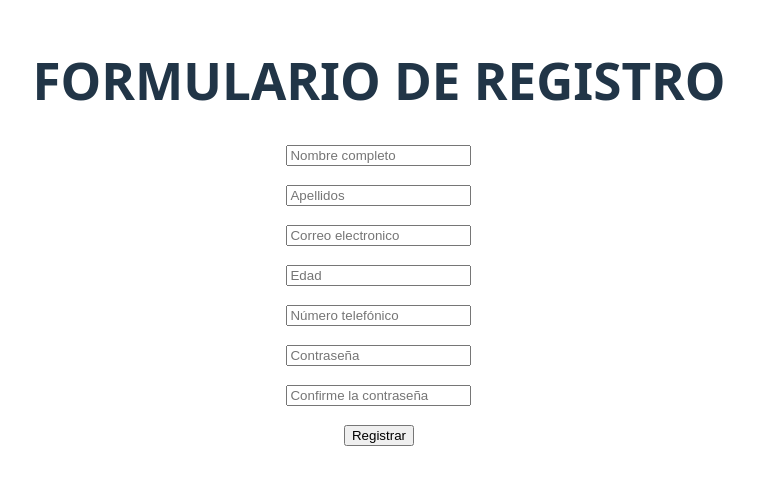
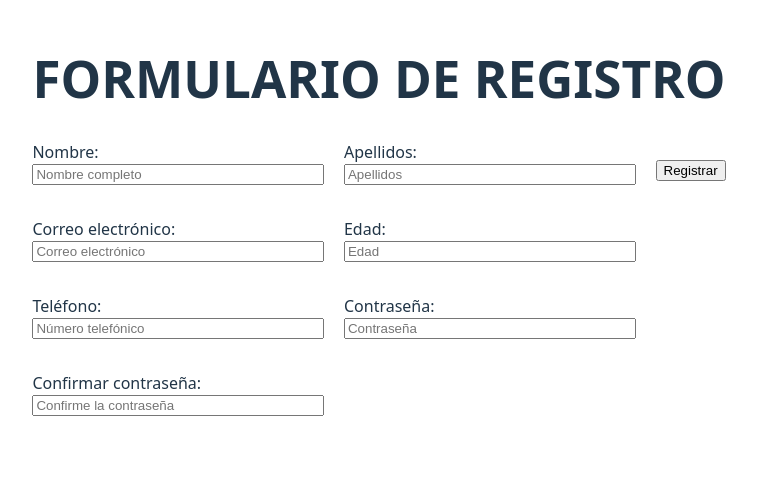
Before and after one commit to Akkuseruu/form, a React (Vite) app: page / in a window 1280 px wide. Shown: the part 168-652 px from the top of the page, without its empty margins (261-1018 px from the left). Built offline with nearby package versions, Linux system fonts and the light colour scheme.

Commit message:
implementacion de la ultima pantalla

```diff
--- a/src/App.jsx
+++ b/src/App.jsx
@@ -1,23 +1,27 @@
-import { useState } from 'react'
-import './App.css'
-import { BrowserRouter as Router, Routes, Route } from 'react-router-dom';
-import FormRegister from './components/FormRegister'
-import FormLogin from './components/FormLogin';
-import DataUser from './components/DataUser';
+import { useState } from "react";
+import "./App.css";
+import { BrowserRouter as Router, Routes, Route } from "react-router-dom";
+import FormRegister from "./components/FormRegister";
+import FormLogin from "./components/FormLogin";
+import DataUser from "./components/DataUser";
 
 function App() {
   const [registeredUser, setRegisteredUser] = useState(null);
+  const [loggedInUser, setLoggedInUser] = useState(null);
 
   return (
     <>
       <Router>
         <Routes>
           <Route path="/" element={<FormRegister setRegisteredUser={setRegisteredUser} />} />
-          <Route path="/login" element={<FormLogin registeredUser={registeredUser} />}/>
-          <Route path='/usuario' element={<DataUser/>}></Route>
+          <Route
+            path="/login"
+            element={<FormLogin registeredUser={registeredUser} setLoggedInUser={setLoggedInUser} />}
+          />
+          <Route path="/usuario" element={<DataUser loggedInUser={loggedInUser} />}></Route>
         </Routes>
       </Router>
     </>
-  )
+  );
 }
-export default App
+export default App;
--- a/src/components/DataUser.jsx
+++ b/src/components/DataUser.jsx
@@ -1,9 +1,28 @@
-import React from 'react'
+import React from "react";
 
-export default function DataUser() {
-    return (
-        <div>
-            <h1>DataUser</h1>
-        </div>
-    )
+export default function DataUser({ loggedInUser }) {
+  if (!loggedInUser) {
+    return <p>No hay datos disponibles. Por favor, inicia sesión.</p>;
+  }
+
+  return (
+    <div>
+      <h1>Datos del Usuario</h1>
+      <p>
+        <strong>Nombre:</strong> {loggedInUser.name}
+      </p>
+      <p>
+        <strong>Apellidos:</strong> {loggedInUser.lastName}
+      </p>
+      <p>
+        <strong>Correo:</strong> {loggedInUser.email}
+      </p>
+      <p>
+        <strong>Edad:</strong> {loggedInUser.age}
+      </p>
+      <p>
+        <strong>Teléfono:</strong> {loggedInUser.phone}
+      </p>
+    </div>
+  );
 }
--- a/src/components/FormLogin.jsx
+++ b/src/components/FormLogin.jsx
@@ -1,41 +1,41 @@
-import React, { useState } from 'react';
-import { useForm } from 'react-hook-form';
-import * as yup from 'yup';
-import { yupResolver } from '@hookform/resolvers/yup';
-import { useNavigate } from 'react-router-dom';
+import React, { useState } from "react";
+import { useForm } from "react-hook-form";
+import * as yup from "yup";
+import { yupResolver } from "@hookform/resolvers/yup";
+import { useNavigate } from "react-router-dom";
 
-export default function FormLogin({ registeredUser }) {
+export default function FormLogin({ registeredUser, setLoggedInUser }) {
   const navigate = useNavigate();
   const [intentos, setIntentos] = useState(0);
 
   const schema = yup.object().shape({
-    email: yup
-      .string()
-      .required('El email no debe estar en blanco')
-      .email('El email debe ser válido'),
+    email: yup.string().required("El email no debe estar en blanco").email("El email debe ser válido"),
     password: yup
       .string()
-      .required('La contraseña no debe estar en blanco')
-      .min(4, 'La contraseña debe tener al menos 4 caracteres')
-      .max(10, 'La contraseña debe tener como máximo 10 caracteres'),
+      .required("La contraseña no debe estar en blanco")
+      .min(4, "La contraseña debe tener al menos 4 caracteres")
+      .max(10, "La contraseña debe tener como máximo 10 caracteres"),
   });
 
-  const { register, handleSubmit, formState: { errors } } = useForm({
+  const {
+    register,
+    handleSubmit,
+    formState: { errors },
+  } = useForm({
     resolver: yupResolver(schema),
   });
 
   const onSubmit = (data) => {
-
     if (registeredUser && data.email === registeredUser.email && data.password === registeredUser.password) {
-      console.log('Inicio de sesión exitoso');
-      navigate('/usuario');
+      console.log("Inicio de sesión exitoso");
+      setLoggedInUser(registeredUser); // Pasar todos los datos del usuario
+      navigate("/usuario");
     } else {
-
       setIntentos(intentos + 1);
 
-      if (intentos >= 2) {
-        alert('Has superado el número máximo de intentos. Serás redirigido al formulario de registro.');
-        navigate('/');
+      if (intentos >= 3) {
+        alert("Has superado el número máximo de intentos. Serás redirigido al formulario de registro.");
+        navigate("/");
       } else {
         alert(`Email o contraseña incorrectos. Intentos restantes: ${3 - intentos}`);
       }
@@ -43,24 +43,23 @@ export default function FormLogin({ registeredUser }) {
   };
 
   return (
-    <div>
-      <h1>Sign in</h1>
-      <form onSubmit={handleSubmit(onSubmit)}>
-        <input
-          type="email"
-          placeholder="Type your email"
-          {...register('email')}
-        />
-        <p>{errors.email?.message}</p>
-
-        <input
-          type="password"
-          placeholder="Type your password"
-          {...register('password')}
-        />
-        <p>{errors.password?.message}</p>
-
-        <input type="submit" value="Sign in" />
+    <div style={{ gap: "20px" }}>
+      <h1 style={{ width: "100%", textAlign: "center" }}>Sign in</h1>
+      <form
+        onSubmit={handleSubmit(onSubmit)}
+        style={{ display: "flex", gap: "20px", flexWrap: "wrap", textAlign: "start" }}
+      >
+        <div style={{ flex: "1 1 calc(50% - 20px)", display: "flex", flexDirection: "column" }}>
+          <p>Correo</p>
+          <input type="email" placeholder="Escribe tu correo" {...register("email")} />
+          <p>{errors.email?.message}</p>
+        </div>
+        <div style={{ flex: "1 1 calc(50% - 20px)", display: "flex", flexDirection: "column" }}>
+          <p>Contraseña</p>
+          <input type="password" placeholder="Escribe tu contraseña" {...register("password")} />
+          <p>{errors.password?.message}</p>
+        </div>
+        <input type="submit" value="Sign in" style={{ width: "fit-content", alignSelf: "center", marginTop: "20px" }} />
       </form>
     </div>
   );
--- a/src/components/FormRegister.jsx
+++ b/src/components/FormRegister.jsx
@@ -1,58 +1,95 @@
-import React from 'react';
-import { useForm } from 'react-hook-form';
-import * as yup from 'yup';
-import { yupResolver } from '@hookform/resolvers/yup';
-import { useNavigate } from 'react-router-dom';
+import React from "react";
+import { useForm } from "react-hook-form";
+import * as yup from "yup";
+import { yupResolver } from "@hookform/resolvers/yup";
+import { useNavigate } from "react-router-dom";
 
 export default function FormRegister({ setRegisteredUser }) {
   const navigate = useNavigate();
 
   const schema = yup.object().shape({
-    name: yup.string().required('El nombre no debe estar en blanco'),
-    lastName: yup.string().required('El apellido no debe estar en blanco'),
-    email: yup.string().required('El email no debe estar en blanco').email('El email debe ser válido'),
-    age: yup.number().typeError('La edad debe ser un número').integer('La edad debe ser un número entero').min(18, 'La edad debe ser mayor a 18').required('La edad no debe estar en blanco'),
-    phone: yup.string().max(10, 'El número debe contener exactamente 10 dígitos').required('El número no debe estar en blanco'),
-    password: yup.string().required('La contraseña no debe estar en blanco').min(4, 'La contraseña debe tener al menos 4 caracteres').max(10, 'La contraseña debe tener como máximo 10 caracteres'),
-    confirmPassword: yup.string().oneOf([yup.ref('password'), null], 'Las contraseñas deben coincidir').required('Debe confirmar la contraseña'),
+    name: yup.string().required("El nombre no debe estar en blanco"),
+    lastName: yup.string().required("El apellido no debe estar en blanco"),
+    email: yup.string().required("El email no debe estar en blanco").email("El email debe ser válido"),
+    age: yup
+      .number()
+      .typeError("La edad debe ser un número")
+      .integer("La edad debe ser un número entero")
+      .min(18, "La edad debe ser mayor a 18")
+      .required("La edad no debe estar en blanco"),
+    phone: yup
+      .string()
+      .max(10, "El número debe contener exactamente 10 dígitos")
+      .required("El número no debe estar en blanco"),
+    password: yup
+      .string()
+      .required("La contraseña no debe estar en blanco")
+      .min(4, "La contraseña debe tener al menos 4 caracteres")
+      .max(10, "La contraseña debe tener como máximo 10 caracteres"),
+    confirmPassword: yup
+      .string()
+      .oneOf([yup.ref("password"), null], "Las contraseñas deben coincidir")
+      .required("Debe confirmar la contraseña"),
   });
 
-  const { register, handleSubmit, formState: { errors } } = useForm({
+  const {
+    register,
+    handleSubmit,
+    formState: { errors },
+  } = useForm({
     resolver: yupResolver(schema),
   });
 
   const onSubmit = (data) => {
-    console.log('Formulario enviado:', data);
-    setRegisteredUser({ email: data.email, password: data.password });
-    navigate('/login');
+    console.log("Formulario enviado:", data);
+    setRegisteredUser(data);
+    navigate("/login");
   };
 
   return (
-    <div>
-      <h1>FORMULARIO DE REGISTRO</h1>
-      <form onSubmit={handleSubmit(onSubmit)}>
-        <input type="text" placeholder='Nombre completo' {...register('name')} />
-        <p>{errors.name?.message}</p>
+    <div style={{ gap: "20px" }}>
+      <h1 style={{ width: "100%", textAlign: "center" }}>FORMULARIO DE REGISTRO</h1>
+      <form onSubmit={handleSubmit(onSubmit)} style={{ display: "flex", gap: "20px", textAlign: "start" }}>
+        <div style={{ flex: "1 1 calc(50% - 20px)", display: "flex", flexDirection: "column" }}>
+          <label for="name">Nombre:</label>
+          <input id="name" type="text" placeholder="Nombre completo" {...register("name")} />
+          <p>{errors.name?.message}</p>
 
-        <input type='text' placeholder='Apellidos' {...register('lastName')} />
-        <p>{errors.lastName?.message}</p>
+          <label for="email">Correo electrónico:</label>
+          <input id="email" type="email" placeholder="Correo electrónico" {...register("email")} />
+          <p>{errors.email?.message}</p>
 
-        <input type='email' placeholder='Correo electronico' {...register('email')} />
-        <p>{errors.email?.message}</p>
+          <label for="phone">Teléfono:</label>
+          <input id="phone" type="tel" placeholder="Número telefónico" {...register("phone")} />
+          <p>{errors.phone?.message}</p>
 
-        <input type="number" placeholder='Edad' {...register('age')} />
-        <p>{errors.age?.message}</p>
+          <label for="confirmPassword">Confirmar contraseña:</label>
+          <input
+            id="confirmPassword"
+            type="password"
+            placeholder="Confirme la contraseña"
+            {...register("confirmPassword")}
+          />
+          <p>{errors.confirmPassword?.message}</p>
+        </div>
+        <div style={{ flex: "1 1 calc(50% - 20px)", display: "flex", flexDirection: "column" }}>
+          <label for="lastName">Apellidos:</label>
+          <input id="lastName" type="text" placeholder="Apellidos" {...register("lastName")} />
+          <p>{errors.lastName?.message}</p>
 
-        <input type="tel" placeholder='Número telefónico' {...register('phone')} />
-        <p>{errors.phone?.message}</p>
+          <label for="age">Edad:</label>
+          <input id="age" type="number" placeholder="Edad" {...register("age")} />
+          <p>{errors.age?.message}</p>
 
-        <input type="password" placeholder='Contraseña' {...register('password')} />
-        <p>{errors.password?.message}</p>
-
-        <input type="password" placeholder='Confirme la contraseña' {...register('confirmPassword')} />
-        <p>{errors.confirmPassword?.message}</p>
-
-        <input type="submit" value="Registrar" />
+          <label for="password">Contraseña:</label>
+          <input id="password" type="password" placeholder="Contraseña" {...register("password")} />
+          <p>{errors.password?.message}</p>
+        </div>
+        <input
+          type="submit"
+          value="Registrar"
+          style={{ width: "fit-content", height: "fit-content", marginTop: "20px" }}
+        />
       </form>
     </div>
   );
```
